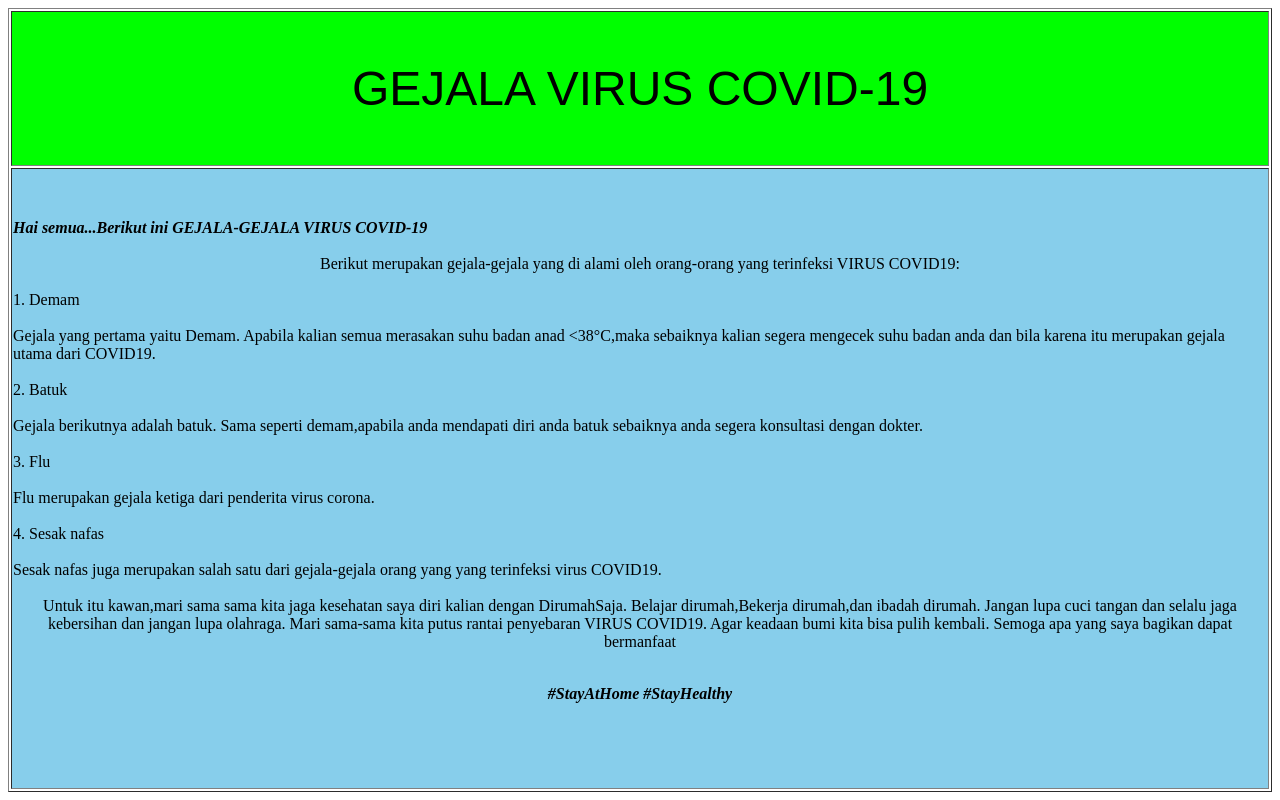
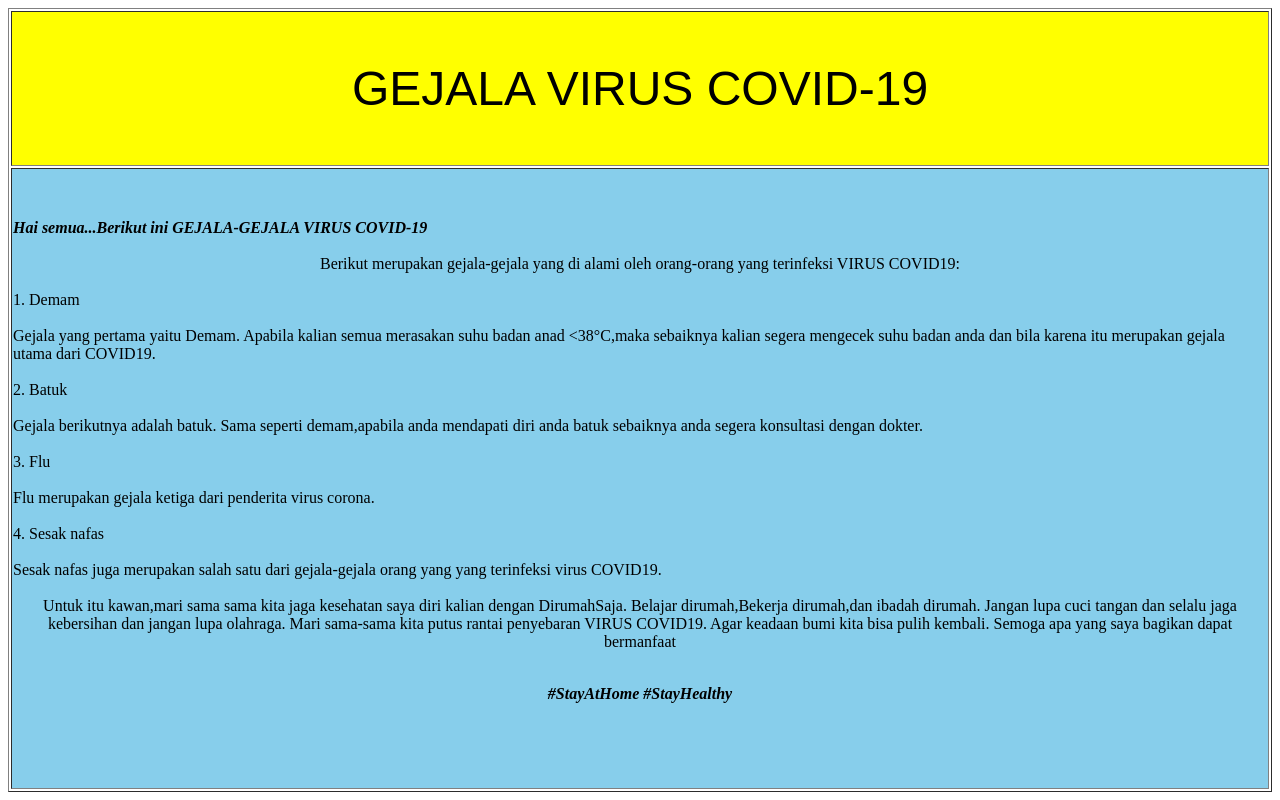
Before and after one commit to Zahra7103/Zahra7103.github.io, a plain HTML site: page index.html in a window 1280 px wide. Drawn offline with Linux system fonts and the light colour scheme.

Commit message:
COVID17
Zhh

```diff
--- a/index.html
+++ b/index.html
@@ -5,7 +5,7 @@
 <body>
 	<table border="1" align="center" width="100%" height="100%">
 		<tr>
-			<td colspan="2" height="130" align="center" bgcolor="lime">
+			<td colspan="2" height="130" align="center" bgcolor="yellow">
 				<font size="18" face="Arial">GEJALA VIRUS COVID-19</font>
 			</td>
 		</tr>
```
